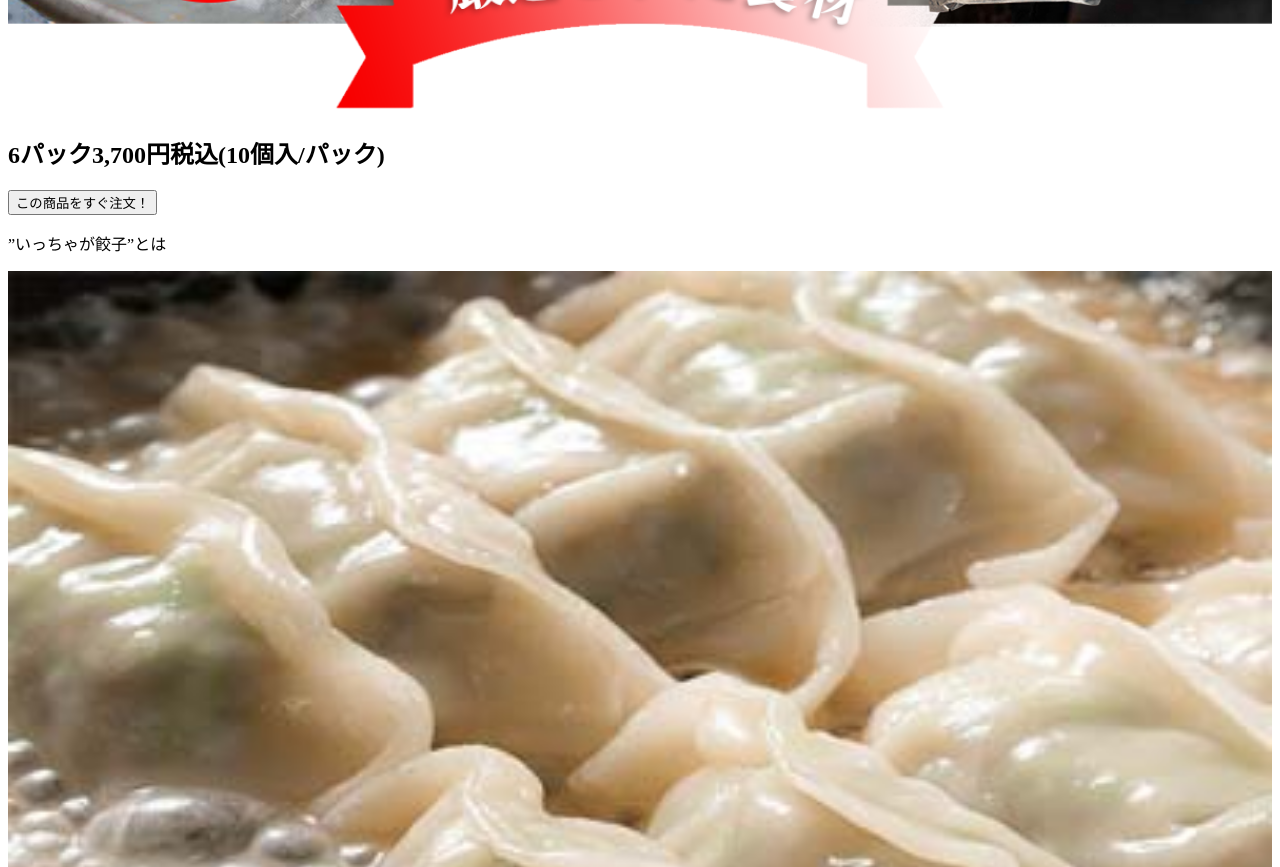
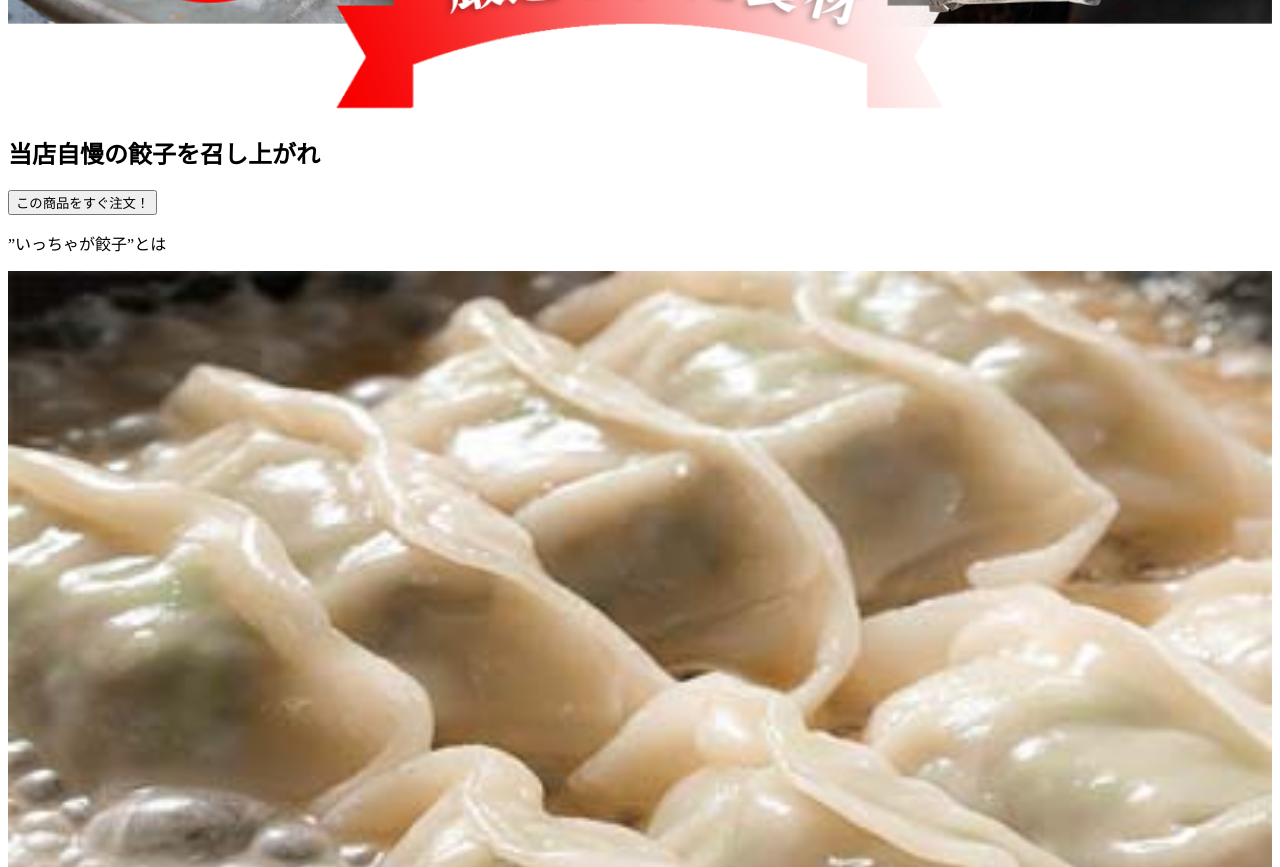
Before and after one commit to sawanori/gyozastore, a Next.js app: page / in a window 1280 px wide. Shown: the part 3840-4707 px from the top of the page. Built offline with nearby package versions, Linux system fonts and the light colour scheme; a web font is replaced by a local one.

Commit message:
commit-4

```diff
--- a/components/LinkBlock.js
+++ b/components/LinkBlock.js
@@ -2,6 +2,7 @@ import React from 'react'
 import Link from 'next/link'
 
 const LinkBlock = () => {
+
     return (
         <div className="w-5/6  bg-yellow-300 h-24 my-5  flex justify-center items-center cursor-pointer rounded-md">
             <Link href="https://store.shopping.yahoo.co.jp/icchyaga/1003.html?sc_i=shp_pc_store-item_rcmditm">
--- a/components/TitleRibon.js
+++ b/components/TitleRibon.js
@@ -1,7 +1,7 @@
 
 const TitleRibon = ({ title, id }) => {
     return (
-        <div className="bg-yellow-500 w-5/6 h-20 flex justify-center items-center m-7 rounded-md" id={id}>
+        <div className="bg-yellow-500 container h-20 flex justify-center items-center m-7 " id={id}>
             <p className="text-gray-50 text-3xl">{title}</p>
         </div>
     )
--- a/components/TopOrder.js
+++ b/components/TopOrder.js
@@ -1,10 +1,10 @@
 import React from 'react'
 
-const TopOrder = () => {
+const TopOrder = ({ content }) => {
     return (
         <div className="flex justify-center">
             <div className="text-xl lg:text-5xl flex flex-col  sm:my-0 lg:my-7 font-zen">
-                <h2>6パック3,700円<span>税込</span>(10個入/パック)</h2>
+                <h2>{content}</h2>
             </div>
 
         </div>
--- a/pages/index.js
+++ b/pages/index.js
@@ -26,7 +26,7 @@ import image9 from '../public/image9.jpg'
 import image10 from '../public/image10.jpg'
 import image11 from '../public/image11.jpg'
 
-
+const url = "https://store.shopping.yahoo.co.jp/icchyaga/1003.html?sc_i=shp_pc_store-item_rcmditm"
 
 
 
@@ -41,8 +41,8 @@ const Home = () => {
         <Header />
         <TopImage src={props} />
         <section className="flex flex-col justify-center items-center  lg:m-24">
-          <TopOrder />
-          <LinkBlock />
+          <TopOrder content={"当店自慢の餃子を召し上がれ"} />
+          <LinkBlock href={url} />
           <TitleRibon title={"”いっちゃが餃子”とは"} id={"no1"} />
           <BasicLayout src={image1} content={'横浜で本格的な宮崎料理が食べれる「いっちゃが」を経営しております！宮崎はメディアでも取り上げられるほどの餃子の激戦区です。弊社製品の宮崎餃子はおうち時間でも美味しく楽しく過ごせるように食材にこだわっております。食べやすい大きさで作られているため、保存時の収納にもかさばらない大きさとなっております。ここでしか手に入らない逸品です♪'} />
           <TitleRibon title={"餃子へのこだわり"} id={"no2"} />
@@ -67,7 +67,13 @@ const Home = () => {
           <MainLayout src={image10} content={'フタをして7分前後でパチパチと水分が飛んだら美味しい餃子の出来上がりです。'} />
           <TitleRibon title={"商品ラインナップ"} id={"no5"} />
           <ItemImage src={image11} />
-          <TopOrder />
+          <TopOrder content={"3パック2,250円税込(10個入/パック)"} />
+          <LinkBlock />
+          <ItemImage src={image11} />
+          <TopOrder content={"お得用6パック3,700円税込(10個入/パック)"} />
+          <LinkBlock />
+          <ItemImage src={image11} />
+          <TopOrder content={"お得用12パック6,350円税込(10個入/パック)"} />
           <LinkBlock />
         </section>
         <Footer />
```
